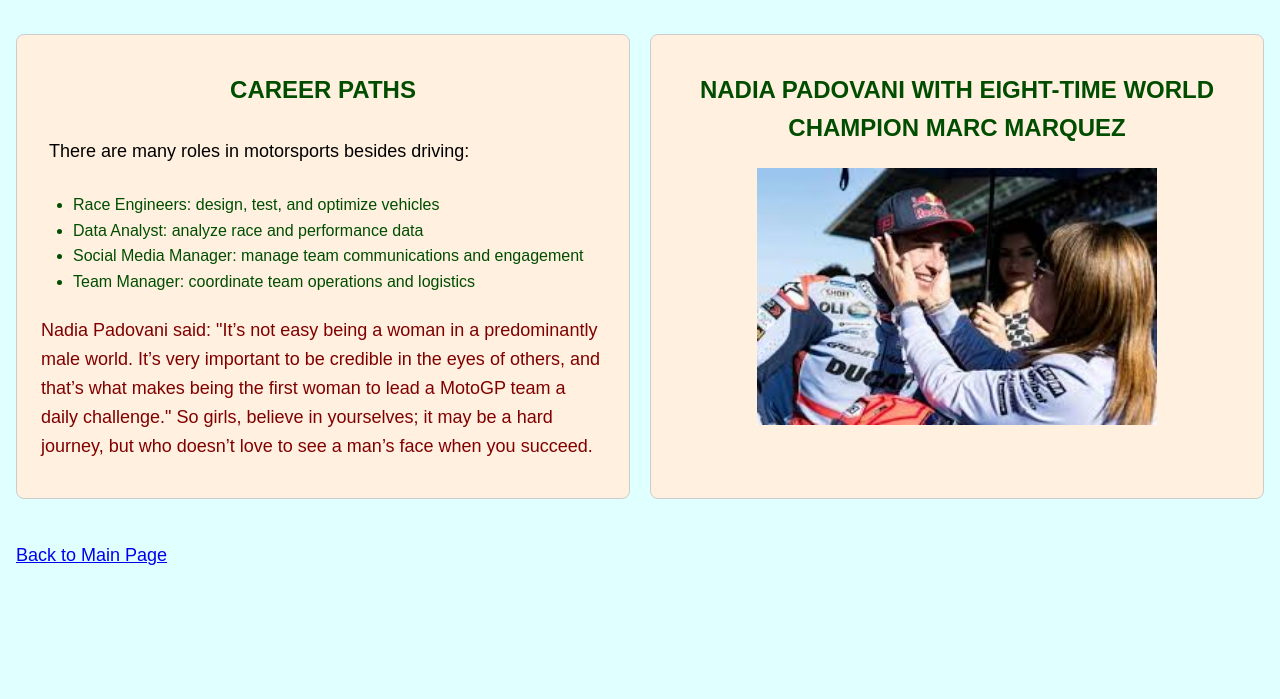
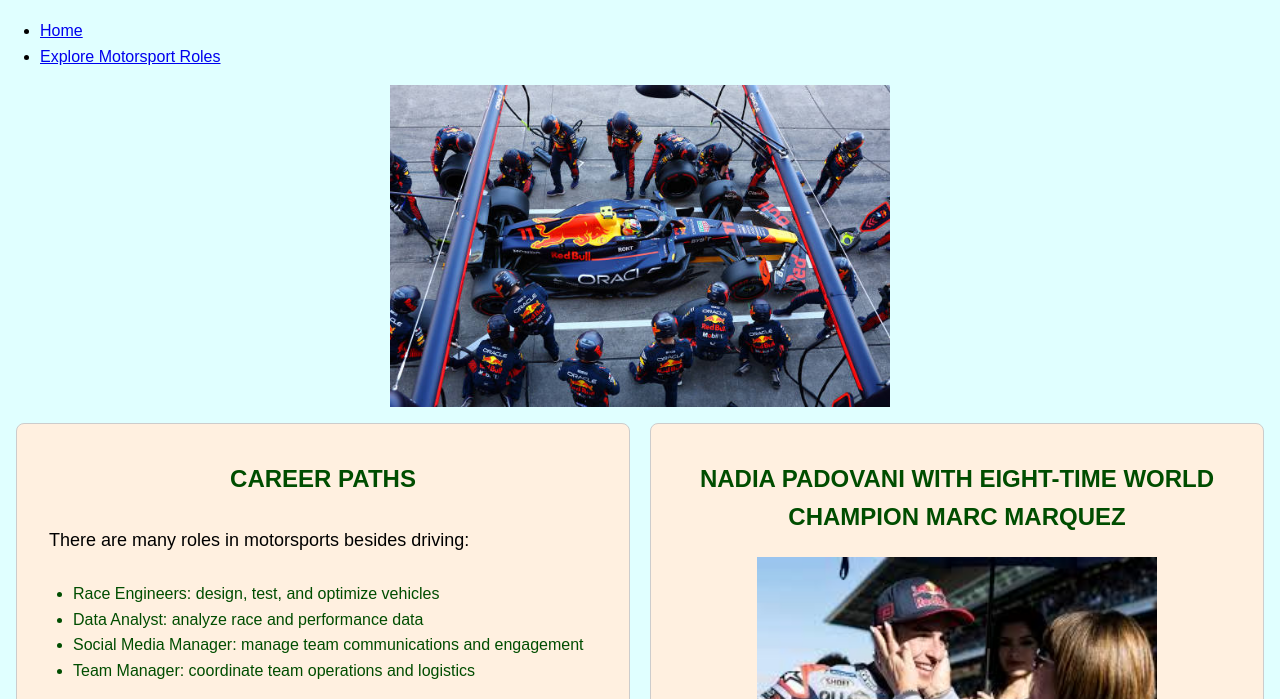
Before and after one commit to LauritaAM/womeninmotorsports, a plain HTML site: page page2.html in a window 1280 px wide. Shown: the part 76-775 px from the top of the page. Drawn offline with Linux system fonts and the light colour scheme.

```diff
--- a/page2.html
+++ b/page2.html
@@ -1,16 +1,21 @@
 <!DOCTYPE html>
-<html>
+<html lang="en">
   <head>
-    <title>Roles that can be found in Motorsports</title>
+    <title>Some Motorsports Roles</title>
     <link rel="stylesheet" href="css/style.css">
   </head>
   <body>
-    <!-- Page header -->
     <header>
       <h1 class="section-title">Opportunities in Motorsports Careers</h1>
+      <nav>
+        <ul>
+          <li><a href="index.html">Home</a></li>
+          <li><a href="page2.html">Explore Motorsport Roles</a></li>
+        </ul>
+      </nav>
+      <img src="images/pitcrew.jpg" alt="Motorsport pit crew working on a race car" width="500" class="center-img">
     </header>
 
-    <!-- Main body content -->
     <main>
       <div class="flex-container">
         <section class="flex-item" id="career-paths">
@@ -31,14 +36,13 @@
 
         <section class="flex-item" id="nadia-photo">
           <h2 class="section-title">Nadia Padovani with eight-time world champion Marc Marquez</h2>
-          <img src="images/nadiapadovani.jpeg" alt="Nadia Padovani" class="center-img" width="400">
+          <img src="images/nadiapadovani.jpeg" alt="Nadia Padovani standing next to Marc Marquez" class="center-img" width="400">
         </section>
       </div>
     </main>
 
-    <!-- Footer with link back to index -->
     <footer>
-      <p><a href="index.html">Back to Main Page</a></p>
+      <p><a href="index.html">Return to Homepage</a></p>
     </footer>
   </body>
 </html>
```
Also changed, not shown: index.html (+2 -1 lines).
